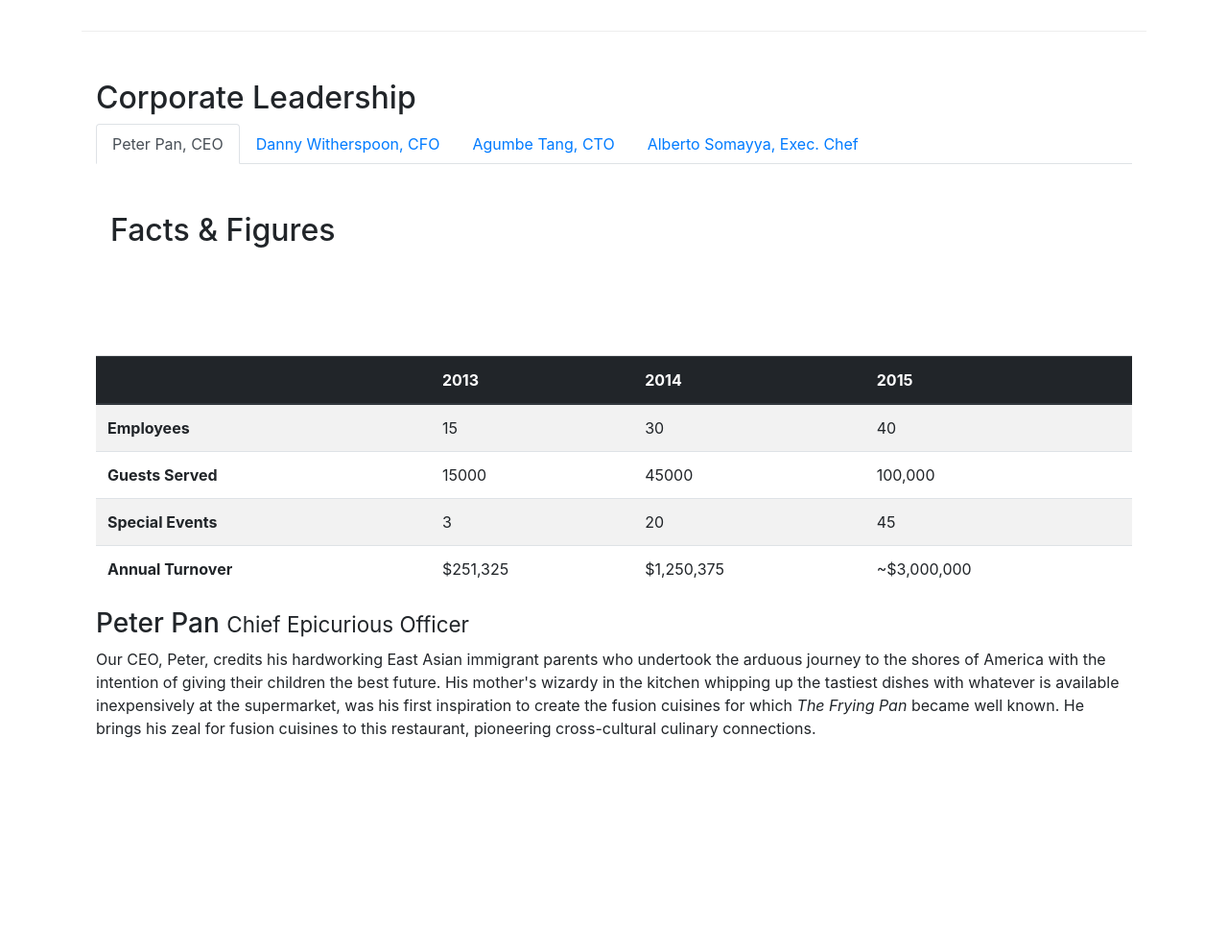
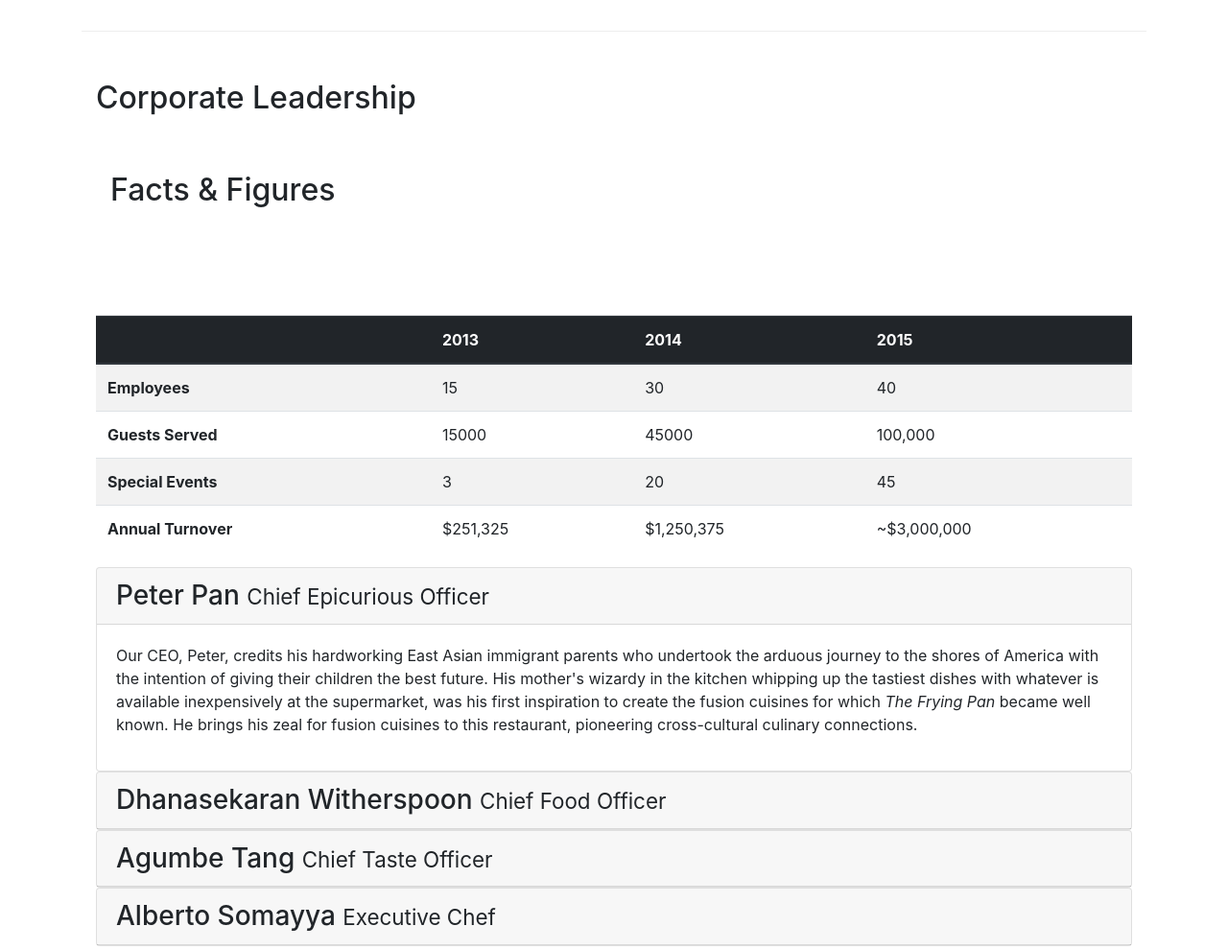
Before and after one commit to Hi-Im-Slag/Lab4, a website: page aboutus.html in a window 1280 px wide. Shown: the part 1040-2030 px from the top of the page at 96% size. Drawn offline with nearby package versions, Linux system fonts and the light colour scheme.

Commit message:
Accordion

```diff
--- a/aboutus.html
+++ b/aboutus.html
@@ -108,24 +108,7 @@
             <div class="col col-sm order-sm-first col-md">
                 <h2>Corporate Leadership</h2>
 
-                <ul class="nav nav-tabs">
-                    <li class="nav-item">
-                      <a class="nav-link active" href="#peter"
-                        role="tab" data-toggle="tab">Peter Pan, CEO</a>
-                    </li>
-                    <li class="nav-item">
-                      <a class="nav-link" href="#danny" role="tab"
-                        data-toggle="tab">Danny Witherspoon, CFO</a>
-                    </li>
-                    <li class="nav-item">
-                      <a class="nav-link" href="#agumbe"role="tab"
-                        data-toggle="tab">Agumbe Tang, CTO</a>
-                    </li>
-                    <li class="nav-item">
-                      <a class="nav-link" href="#alberto" role="tab"
-                        data-toggle="tab">Alberto Somayya, Exec. Chef</a>
-                    </li>
-                </ul>
+
 
                 <div class="row row-content">
                     <div class="col-12 col-sm-9">
@@ -173,23 +156,65 @@
                 </tbody>
                 </table>
 
-            </div class="tab-content">
-                <div role="tabpanel" class="tab-pane fade show active" id="peter">
-                    <h3>Peter Pan <small>Chief Epicurious Officer</small></h3>
-                    <p class="d-none d-sm-block">Our CEO, Peter, credits his hardworking East Asian immigrant parents who undertook the arduous journey to the shores of America with the intention of giving their children the best future. His mother's wizardy in the kitchen whipping up the tastiest dishes with whatever is available inexpensively at the supermarket, was his first inspiration to create the fusion cuisines for which <em>The Frying Pan</em> became well known. He brings his zeal for fusion cuisines to this restaurant, pioneering cross-cultural culinary connections.</p>
+            <div id="accordion">
+                <div class="card">
+                    <div class="card-header" role="tab" id="peterhead">
+                    <h3 class="mb-0">
+                        <a data-toggle="collapse" data-target="#peter">
+                        Peter Pan <small>Chief Epicurious Officer</small>
+                        </a>
+                    </h3>
+                    </div>
+                    <div class="collapse show" id="peter" data-parent="#accordion">
+                        <div class="card-body">
+                            <p class="d-none d-sm-block">Our CEO, Peter, credits his hardworking East Asian immigrant parents who undertook the arduous journey to the shores of America with the intention of giving their children the best future. His mother's wizardy in the kitchen whipping up the tastiest dishes with whatever is available inexpensively at the supermarket, was his first inspiration to create the fusion cuisines for which <em>The Frying Pan</em> became well known. He brings his zeal for fusion cuisines to this restaurant, pioneering cross-cultural culinary connections.</p>
+                        </div>
+                    </div>
                 </div>
-                <div role="tabpanel" class="tab-pane fade " id="danny">
-                    <h3>Dhanasekaran Witherspoon <small>Chief Food Officer</small></h3>
-                    <p class="d-none d-sm-block">Our CFO, Danny, as he is affectionately referred to by his colleagues, comes from a long established family tradition in farming and produce. His experiences growing up on a farm in the Australian outback gave him great appreciation for varieties of food sources. As he puts it in his own words, <em>Everything that runs, wins, and everything that stays, pays!</em></p>
+
+                <div class="card">
+                    <div class="card-header" role="tab" id="dannyhead">
+                    <h3 class="mb-0">
+                        <a class="collapsed" data-toggle="collapse" data-target="#danny">
+                        Dhanasekaran Witherspoon <small>Chief Food Officer</small>
+                        </a>
+                    </h3>
+                    </div>
+                    <div class="collapse" id="danny" data-parent="#accordion">
+                        <div class="card-body">
+                            <p class="d-none d-sm-block">Our CFO, Danny, as he is affectionately referred to by his colleagues, comes from a long established family tradition in farming and produce. His experiences growing up on a farm in the Australian outback gave him great appreciation for varieties of food sources. As he puts it in his own words, <em>Everything that runs, wins, and everything that stays, pays!</em></em></p>
+                        </div>
+                    </div>
                 </div>
-                <div role="tabpanel" class="tab-pane fade " id="agumbe">
-                    <h3>Agumbe Tang <small>Chief Taste Officer</small></h3>
-                    <p class="d-none d-sm-block">Blessed with the most discerning gustatory sense, Agumbe, our CTO, personally ensures that every dish that we serve meets his exacting tastes. Our chefs dread the tongue lashing that ensues if their dish does not meet his exacting standards. He lives by his motto, <em>You click only if you survive my lick.</em></p>
+                <div class="card">
+                    <div class="card-header" role="tab" id="agumbehead">
+                        <h3 class="mb-0">
+                            <a class="collapsed" data-toggle="collapse" data-target="#agumbe">
+                            Agumbe Tang <small>Chief Taste Officer</small>
+                            </a>
+                        </h3>
+                    </div>
+                    <div class="collapse" id="agumbe" data-parent="#accordion">
+                        <div class="card-body">
+                            <p class="d-none d-sm-block">Blessed with the most discerning gustatory sense, Agumbe, our CTO, personally ensures that every dish that we serve meets his exacting tastes. Our chefs dread the tongue lashing that ensues if their dish does not meet his exacting standards. He lives by his motto, <em>You click only if you survive my lick.</em></p>
+                        </div>
+                    </div>
                 </div>
-                <div role="tabpanel" class="tab-pane fade " id="alberto">
-                    <h3>Alberto Somayya <small>Executive Chef</small></h3>
-                    <p class="d-none d-sm-block">Award winning three-star Michelin chef with wide International experience having worked closely with whos-who in the culinary world, he specializes in creating mouthwatering Indo-Italian fusion experiences. He says, <em>Put together the cuisines from the two craziest cultures, and you get a winning hit! Amma Mia!</em></p>
+                <div class="card">
+                    <div class="card-header" role="tab" id="albertohead">
+                        <h3 class="mb-0">
+                            <a class="collapsed" data-toggle="collapse" data-target="#alberto">
+                            Alberto Somayya <small>Executive Chef</small>
+                            </a>
+                        </h3>
+                    </div>
+                    <div class="collapse" id="alberto" data-parent="#accordion">
+                        <div class="card-body">
+                            <p class="d-none d-sm-block">Award winning three-star Michelin chef with wide International experience having worked closely with whos-who in the culinary world, he specializes in creating mouthwatering Indo-Italian fusion experiences. He says, <em>Put together the cuisines from the two craziest cultures, and you get a winning hit! Amma Mia!</em></p>
+                        </div>
+                    </div>
                 </div>
+            </div>
             </div>
        </div>
 
```
